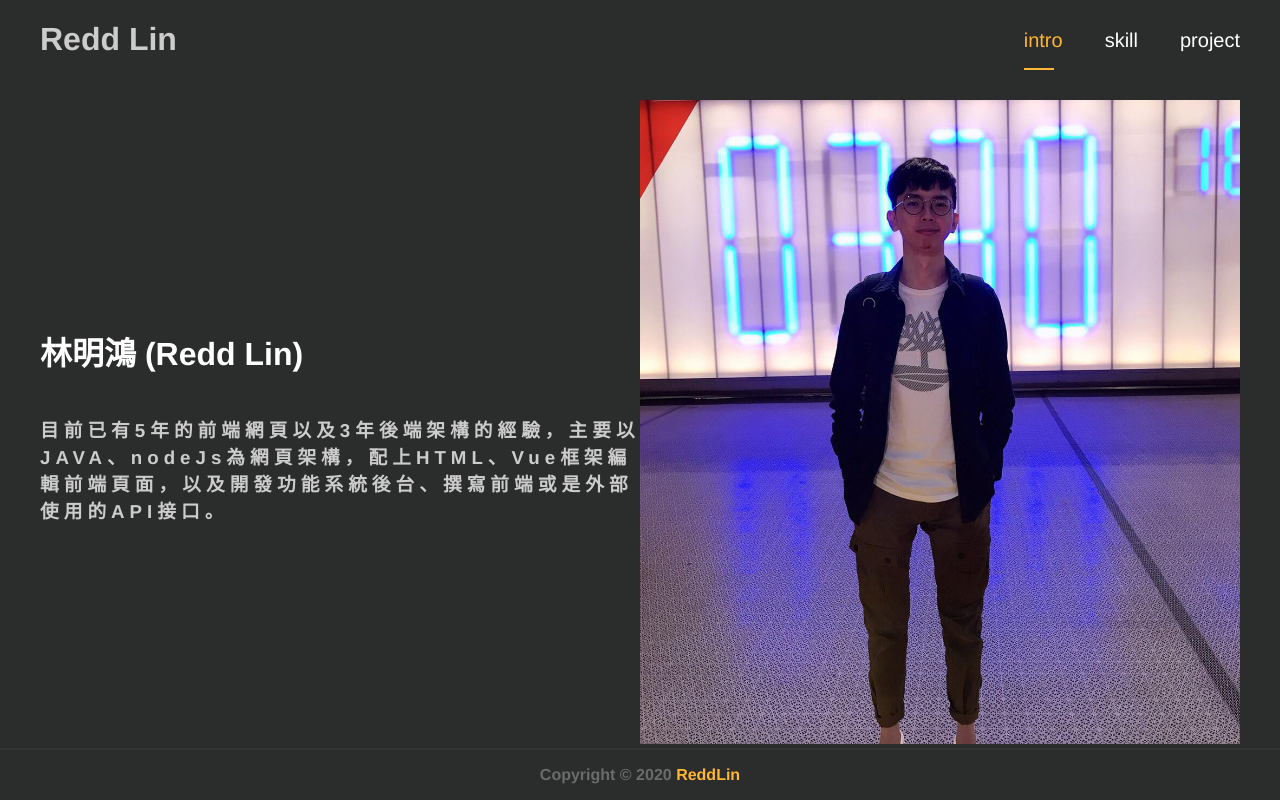
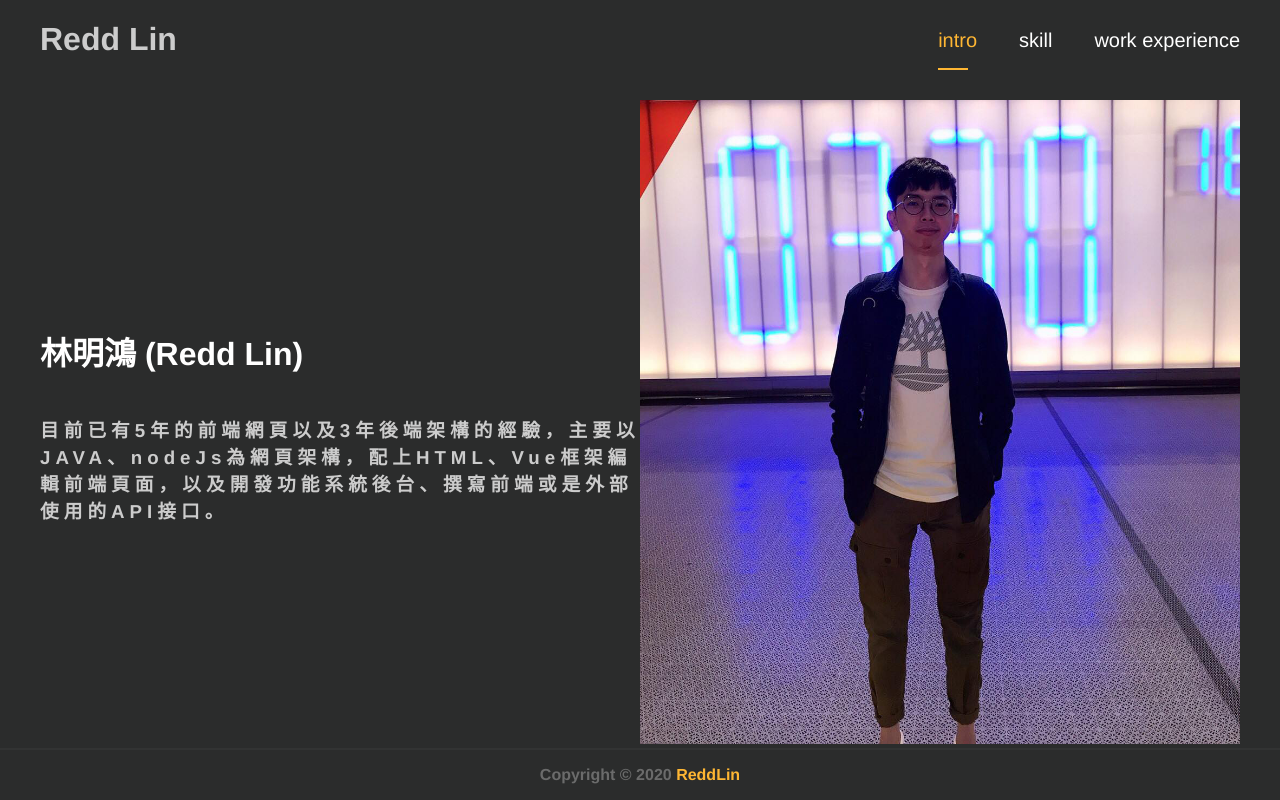
Before and after one commit to ReddLin/Redd_Lin, a Vue app: page /Redd_Lin/intro in a window 1280 px wide. Shown: the top 800 px of the page. Built offline with nearby package versions, Linux system fonts and the light colour scheme.

Commit message:
update skill page

```diff
--- a/src/components/Header/Header.vue
+++ b/src/components/Header/Header.vue
@@ -18,7 +18,7 @@
           </li>
           <li>
             <!-- <a @click="goToSomewhoere('project')">project</a> -->
-            <router-link :to="{path: '/Redd_Lin/project'}" active-class="active">project</router-link>
+            <router-link :to="{path: '/Redd_Lin/experience'}" active-class="active">work experience</router-link>
           </li>
         </ul>
       </div>
@@ -41,7 +41,7 @@
           </li>
           <li>
             <!-- <a @click="goToSomewhoere('project')">project</a> -->
-            <router-link :to="{path: '/Redd_Lin/project'}" active-class="active">project</router-link>
+            <router-link :to="{path: '/Redd_Lin/experience'}" active-class="active">work experience</router-link>
           </li>
         </ul>
       </div>
--- a/src/components/ProgressCircle/ProgressCircle.vue
+++ b/src/components/ProgressCircle/ProgressCircle.vue
@@ -2,7 +2,7 @@
   <div class="progress-block">
     <vue-circle
       :progress="percent"
-      :size="100"
+      :size="90"
       :reverse="false"
       line-cap="round"
       :fill="fill"
@@ -54,10 +54,19 @@ export default {
 }
 </script>
 <style lang="scss" scoped>
+@import "@/scss/theme";
+
 p {
   margin: 0;
+  transition: all .5s;
 }
 .progress-block {
   display: inline-flex;
+  margin: 5px;
+  &:hover {
+    p {
+      color: $color-header-menu;
+    }
+  }
 }
 </style>
--- a/src/router/index.js
+++ b/src/router/index.js
@@ -24,12 +24,12 @@ export const router = [
         component: () => import('@/views/intro/Intro')
       },
       {
-        path: '/Redd_Lin/project',
-        name: 'project',
+        path: '/Redd_Lin/experience',
+        name: 'experience',
         meta: {
-          title: 'Project'
+          title: 'Experience'
         },
-        component: () => import('@/views/project/Project')
+        component: () => import('@/views/experience/Experience')
       },
       {
         path: '/Redd_Lin/skill',
--- a/src/views/project/Project.vue
+++ b/src/views/experience/Experience.vue
@@ -1,6 +1,6 @@
 <template>
-  <div class="project">
-    Project~
+  <div class="experience">
+    Work Experiences~
   </div>
 </template>
 <script>
@@ -10,7 +10,7 @@ export default {
 </script>
 <style lang="scss" scoped>
 @import "@/scss/theme";
-.project {
+.experience {
   margin: auto 30px;
   color: $color-white;
 }
--- a/src/views/layout/Layout.vue
+++ b/src/views/layout/Layout.vue
@@ -20,4 +20,7 @@ export default {
 body {
   background: $color-bg-dark;
 }
+body::-webkit-scrollbar {
+  display: none;
+}
 </style>
--- a/src/views/skill/Skill.vue
+++ b/src/views/skill/Skill.vue
@@ -114,6 +114,11 @@ export default {
       flex: 1;
       margin: 15px;
       border-top: $color-intro-h3 2px solid;
+      display: flex;
+      flex-wrap: wrap;
+      h2 {
+        width: 100%;
+      }
     }
   }
   @media only screen and (max-width: 650px) {
```
